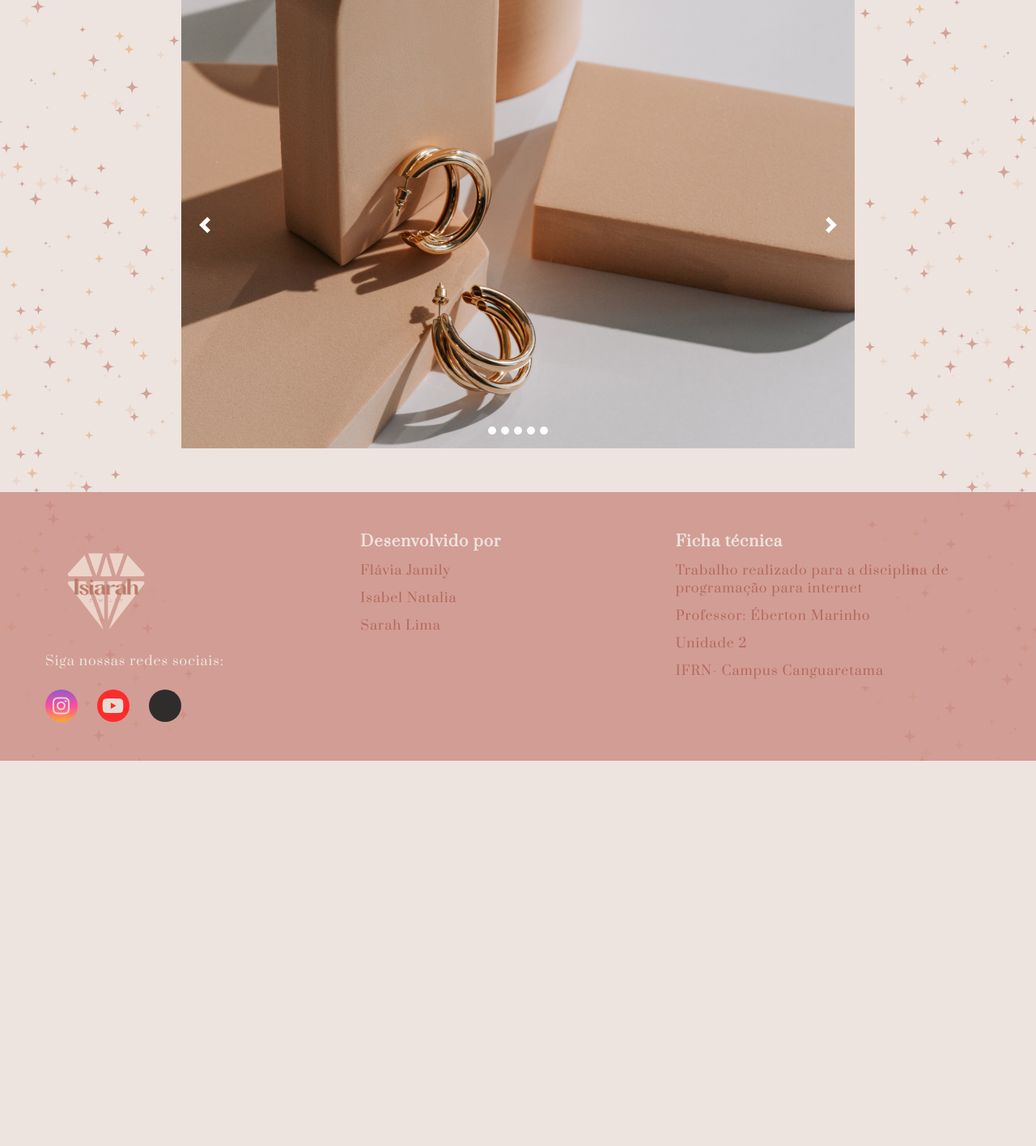
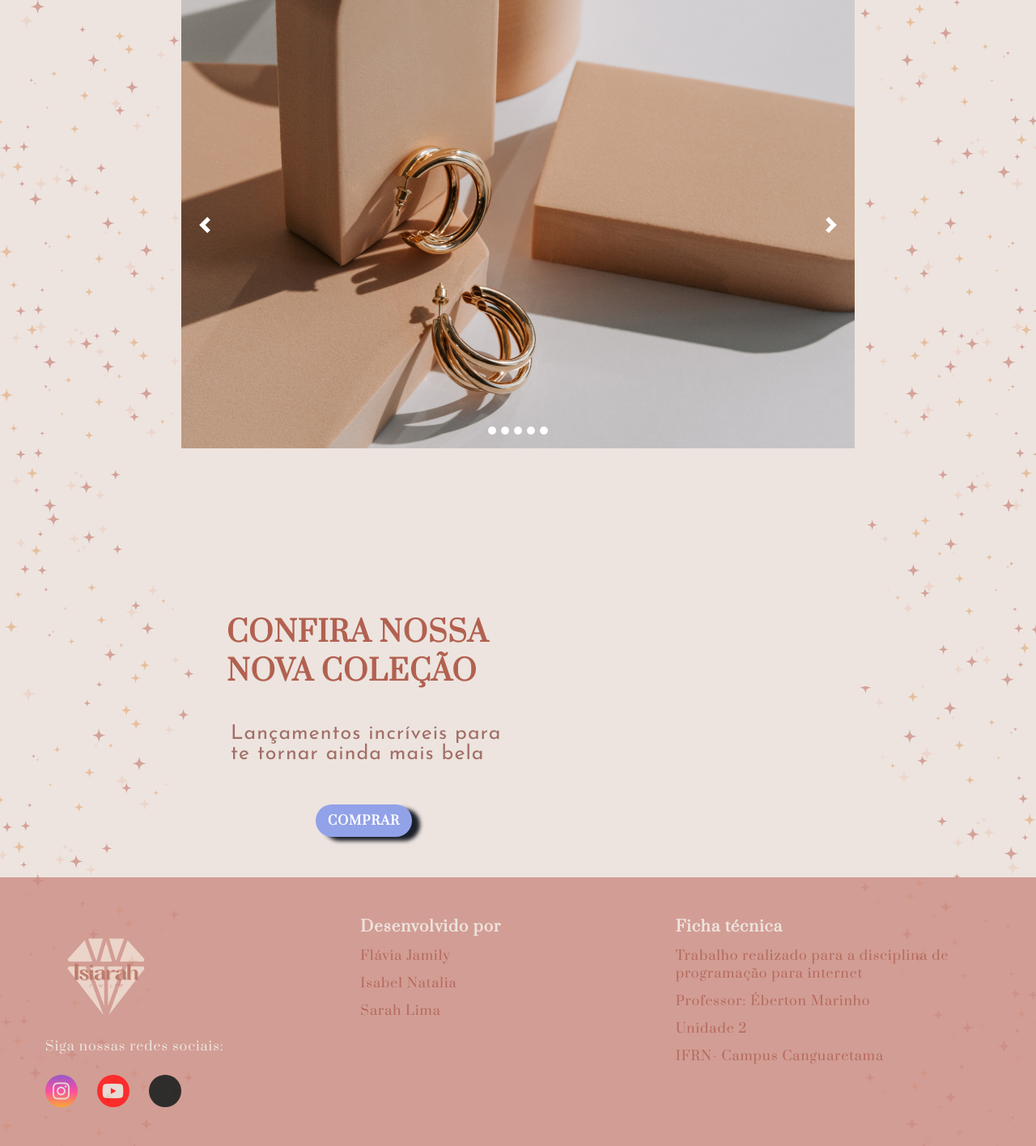
Before and after one commit to FlaviaMacenax/projeto_ppi, a PHP site: page /inicial.php in a window 1280 px wide. Shown: the part 232-1648 px from the top of the page at 81% size. Before the commit the page ends 1172 px from the top, so only its background shows below. Run offline with PHP 8.4, Linux system fonts and the light colour scheme; some libraries are stand-ins or nearby versions; some web fonts are replaced; grey boxes are pictures that could not be loaded.

Commit message:
Atualizações na página inicial

```diff
--- a/carrossel.css
+++ b/carrossel.css
@@ -147,7 +147,7 @@
   .carousel-control-prev:hover, .carousel-control-prev:focus,
   .carousel-control-next:hover,
   .carousel-control-next:focus {
-    color: #fff;
+    color: #ffffff;
     text-decoration: none;
     outline: 0;
     opacity: 0.9;
--- a/inicial.php
+++ b/inicial.php
@@ -79,6 +79,22 @@
   </a>
 </div> <!-- Fim do carrossel -->
 
+ <!--Página inicial-->
+ <section class="container secao-1">
+      <div class="texto-apresentacao">
+        <h2>CONFIRA NOSSA <br> NOVA COLEÇÃO</h2>
+        <p>Lançamentos incríveis para <br> te tornar ainda mais bela</p>
+        <!-- Botão comprar-->
+        <div class="botao">
+                <a href="compras.php">COMPRAR</a>
+        </div>
+      </div>
+      <div class="apresentacao">
+        <video src="imagens/video.mp4" width="300" height="auto" autoplay muted></video>
+      </div>
+  </section>
+
+
  <!--Rodapé-->
  <footer>
             <div id="footer_content">
--- a/isiarah.css
+++ b/isiarah.css
@@ -35,6 +35,62 @@ header .logo{
     max-width: 1000px;
     margin: auto;
 }
+
+/*Página inicial*/
+.secao-1{
+    margin-top: 75px;
+    display: flex;
+    margin-top: 100px;
+   }
+
+   .texto-apresentacao h2{
+    font-family: 'Prata', serif;
+    font-size: 35px;
+    color: #B26150;
+    margin-left: 55px;
+    margin-right: 150px;
+    margin-top: 100px;
+   }
+
+   .texto-apresentacao p{
+    font-family: 'Josefin Sans', sans-serif;
+    color:#A26F67 ;
+    font-size: 25px;
+    margin-top: 40px;
+    margin-left: 60px;
+   }
+
+   /*Botãocomprar*/
+   .botao{
+    margin-top: 50px;
+    margin-left: 165px;
+    background-color: #92a2e8;
+    display: inline-block;
+    padding-top: 10px;
+    padding-bottom: 10px;
+    padding-right: 15px;
+    padding-left: 15px;
+    position: static;
+    text-align: justify;
+    border-radius: 50px;
+    text-transform: uppercase;
+    font-size: 15px;
+    font-weight: bold;
+    box-shadow: 10px 5px 5px #1C2029;
+    transition: all 0.4s ease;
+    }
+
+    .botao a{
+        color: #ffff;
+        text-decoration: none;
+        transition: 0.3s;
+    }
+
+    .comprar a:hover{
+        color: #303650;
+        margin-left: 20px;
+        padding-right: 15px;
+    }
 
 /*Footer*/
 * {
```
Also changed, not shown: 1 other file.
